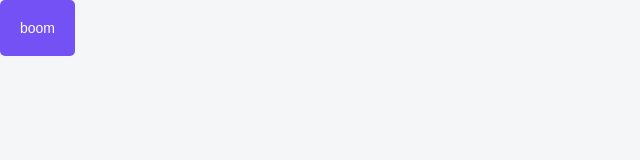
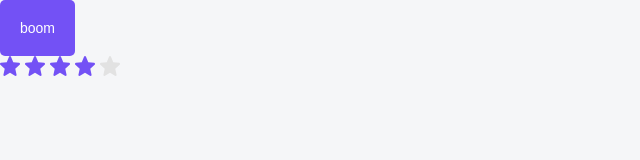
Before and after one commit to korchel/owl-next-pages-router, a Next.js app: page / in a window 1280 px wide. Shown: the top 160 px of the page, without its empty margins (0-640 px from the left). Built offline with nearby package versions, Linux system fonts and the light colour scheme.

Commit message:
rating component edited

```diff
--- a/components/Rating/Rating.module.css
+++ b/components/Rating/Rating.module.css
@@ -1,7 +1,11 @@
-.svg {
+.filled {
   fill: var(--primary);
 }
 
 .mr5 {
   margin-right: 5px;
 }
+
+.isEditable {
+  cursor: pointer;
+}
--- a/components/Rating/Rating.tsx
+++ b/components/Rating/Rating.tsx
@@ -1,23 +1,54 @@
-'use client';
 
+
+import { useState, KeyboardEvent } from 'react';
 import cn from 'classnames';
 
 import { RatingProps } from "./Rating.props";
 import styles from './Rating.module.css';
 import StarIcon from './star.svg';
-// isEditable = false, setRating, className
 
-export const Rating = ({ rating, ...props}: RatingProps): JSX.Element => {
-  // const [currentRating, setCurrentRating] = useState<number>(0);
+export const Rating = ({ rating, isEditable = false, setRating, ...props}: RatingProps): JSX.Element => {
+  const [currentRating, setCurrentRating] = useState<number>(rating);
+
+  const handleMouseMove = (number: number) => {
+    if (isEditable) {
+      setCurrentRating(number);
+    }
+  };
+
+  const handleClick = (number: number) => {
+    if (isEditable && setRating) {
+      setCurrentRating(number);
+      setRating(number);
+    }
+  };
+
+  const hadleKey = (number: number, event: KeyboardEvent<SVGElement>) => {
+    if (event.code == 'Space' && setRating) {
+      setCurrentRating(number);
+      setRating(number);
+    }
+  }
+
   return (
     <div {...props}>
       {Array.from(Array(5)).map((_, i: number) => (
-        <StarIcon
+        <span
           key={i}
-          className={cn(styles.mr5, {
-            [styles.svg]: i < rating
-          })}
-        />
+          onMouseEnter={() => handleMouseMove(i + 1)}
+          onMouseLeave={() => handleMouseMove(rating)}
+          onClick={() => handleClick(i + 1)}
+        >
+          <StarIcon
+            className={cn(styles.mr5, {
+              [styles.filled]: i < currentRating,
+              [styles.isEditable]: isEditable,
+            })}
+            tabIndex={isEditable ? 0 : -1}
+            onKeyDown={(event: KeyboardEvent<SVGElement>) => isEditable && hadleKey(i + 1, event)}
+          />
+        </span>
+
       ))}
     </div>
   );
--- a/pages/index.tsx
+++ b/pages/index.tsx
@@ -1,16 +1,19 @@
 import Head from "next/head";
 import Image from "next/image";
 import { Inter } from "next/font/google";
-import React from 'react';
-import { Button } from "../components";
+import React, { useState } from 'react';
+import { Button, Rating } from "../components";
 
 
 const inter = Inter({ subsets: ["latin"] });
 
 export default function Home() {
+  const [rating, setRating] = useState<number>(4);
+  console.log(rating)
   return (
     <>
       <Button variant="primary">boom</Button>
+      <Rating rating={rating} isEditable={true} setRating={setRating} />
     </>
   );
 }
```
